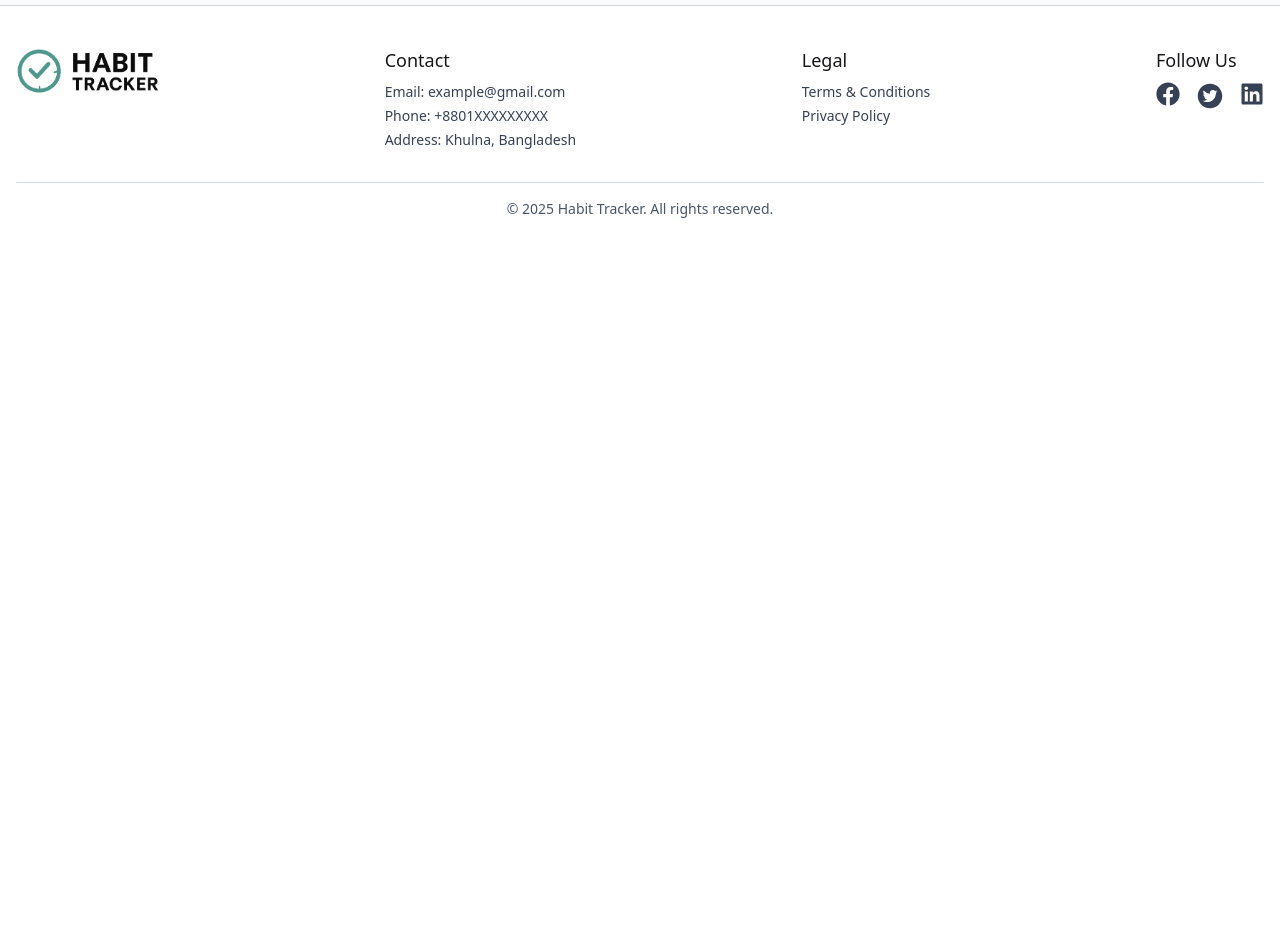
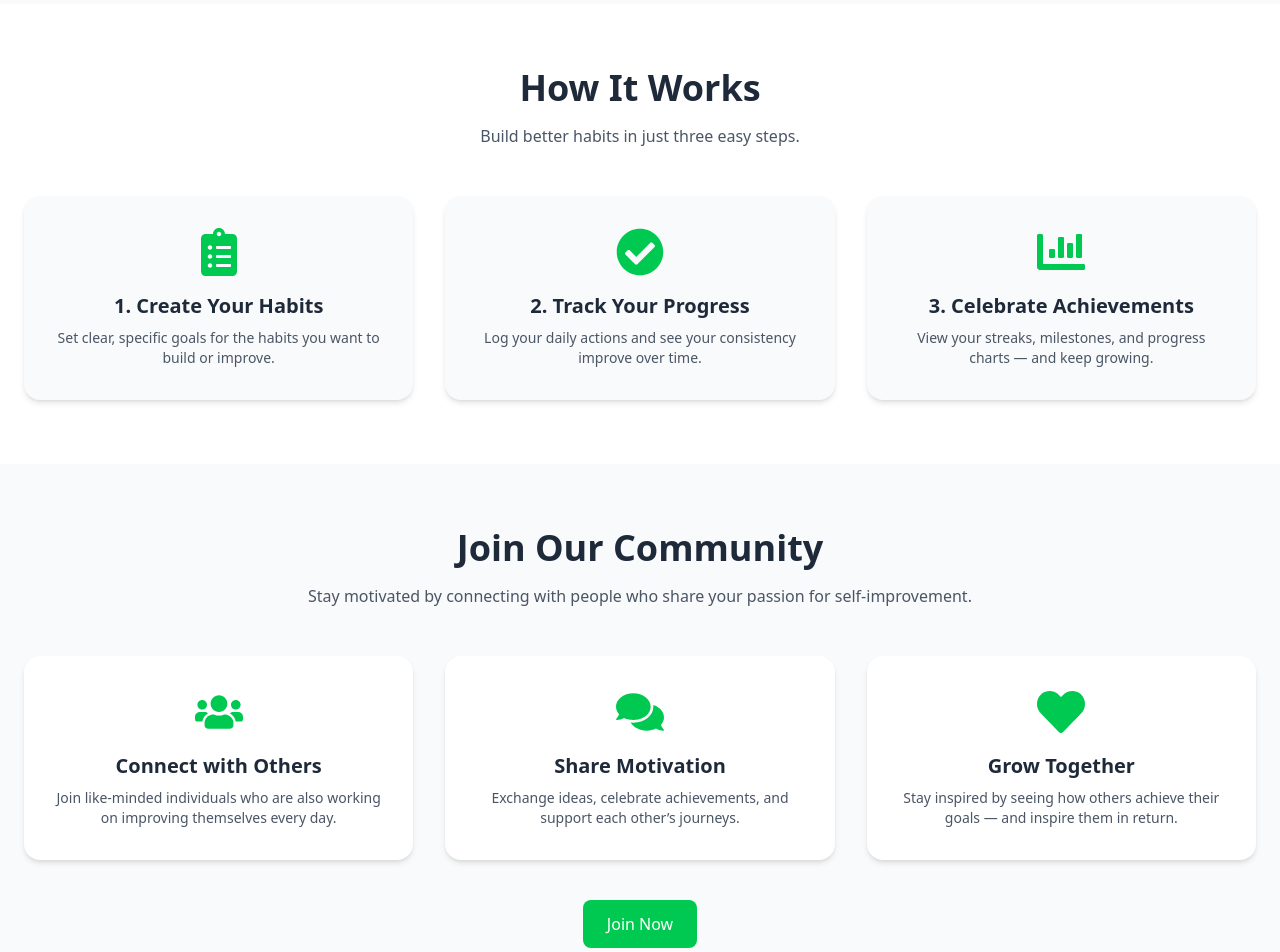
Before and after one commit to mdrobiulislam1479/habit-tracker-client, a React (Vite) app: page / in a window 1280 px wide. Shown: the part 1060-2012 px from the top of the page. Before the commit the page ends 1319 px from the top, so only its background shows below. Built offline with nearby package versions, Linux system fonts and the light colour scheme.

Commit message:
added HowItWorks and JoinCommunity section in home page

```diff
--- a/src/Components/Footer.jsx
+++ b/src/Components/Footer.jsx
@@ -7,8 +7,11 @@ export default function Footer() {
     <footer className="border-t border-gray-300 py-10">
       <div className="max-w-7xl mx-auto px-4">
         <div className="flex flex-col md:flex-row justify-between items-start gap-8">
-          <div className="flex items-center gap-3">
+          <div>
             <img src={Logo} alt="Logo" className="h-12 object-contain" />
+            <p className="text-sm text-gray-600 mt-3">
+              Build better habits, one day at a time.
+            </p>
           </div>
 
           <div>
@@ -24,14 +27,12 @@ export default function Footer() {
             <h3 className="text-lg font-medium mb-2">Legal</h3>
             <ul className="text-sm space-y-1 text-gray-700">
               <li>
-                <a href="#" className="hover:underline">
+                <a className="hover:underline cursor-pointer">
                   Terms & Conditions
                 </a>
               </li>
               <li>
-                <a href="#" className="hover:underline">
-                  Privacy Policy
-                </a>
+                <a className="hover:underline cursor-pointer">Privacy Policy</a>
               </li>
             </ul>
           </div>
@@ -39,13 +40,13 @@ export default function Footer() {
           <div>
             <h3 className="text-lg font-medium mb-2">Follow Us</h3>
             <div className="flex gap-4 text-gray-700  text-2xl">
-              <a href="#" className="hover:text-blue-600">
+              <a className="hover:text-green-500 cursor-pointer">
                 <FaFacebook />
               </a>
-              <a href="#" className="hover:text-blue-400  text-[28px]">
+              <a className="hover:text-green-500 cursor-pointer  text-[28px]">
                 <AiFillTwitterCircle />
               </a>
-              <a href="#" className="hover:text-blue-700">
+              <a className="hover:text-green-500 cursor-pointer">
                 <FaLinkedin />
               </a>
             </div>
--- a/src/Components/HomeComponents/BannerSlider.jsx
+++ b/src/Components/HomeComponents/BannerSlider.jsx
@@ -31,7 +31,7 @@ const BannerSlider = () => {
   ];
 
   return (
-    <div>
+    <div className="mt-16">
       <Swiper
         modules={[EffectFade, Pagination, Autoplay]}
         spaceBetween={30}
--- /dev/null
+++ b/src/Components/HomeComponents/HowItWorks .jsx
@@ -0,0 +1,56 @@
+import { FaClipboardList, FaCheckCircle, FaChartBar } from "react-icons/fa";
+
+const HowItWorks = () => {
+  const steps = [
+    {
+      icon: <FaClipboardList className="text-green-500 text-5xl mb-4" />,
+      title: "1. Create Your Habits",
+      description:
+        "Set clear, specific goals for the habits you want to build or improve.",
+    },
+    {
+      icon: <FaCheckCircle className="text-green-500 text-5xl mb-4" />,
+      title: "2. Track Your Progress",
+      description:
+        "Log your daily actions and see your consistency improve over time.",
+    },
+    {
+      icon: <FaChartBar className="text-green-500 text-5xl mb-4" />,
+      title: "3. Celebrate Achievements",
+      description:
+        "View your streaks, milestones, and progress charts — and keep growing.",
+    },
+  ];
+
+  return (
+    <section className="py-16 bg-white" id="how-it-works">
+      <div className="max-w-7xl mx-auto px-6 text-center">
+        <h2 className="text-3xl md:text-4xl font-bold text-gray-800 mb-4">
+          How It Works
+        </h2>
+        <p className="text-gray-600 mb-12 max-w-2xl mx-auto">
+          Build better habits in just three easy steps.
+        </p>
+
+        <div className="grid md:grid-cols-3 gap-8">
+          {steps.map((step, index) => (
+            <div
+              key={index}
+              className="bg-gray-50 p-8 rounded-2xl shadow-md hover:shadow-lg hover:-translate-y-1 transition-transform"
+            >
+              <div className="flex flex-col items-center">
+                {step.icon}
+                <h3 className="text-xl font-semibold text-gray-800 mb-2">
+                  {step.title}
+                </h3>
+                <p className="text-gray-600 text-sm">{step.description}</p>
+              </div>
+            </div>
+          ))}
+        </div>
+      </div>
+    </section>
+  );
+};
+
+export default HowItWorks;
--- /dev/null
+++ b/src/Components/HomeComponents/JoinCommunity.jsx
@@ -0,0 +1,61 @@
+import { FaUsers, FaComments, FaHeart } from "react-icons/fa";
+
+const JoinCommunity = () => {
+  const features = [
+    {
+      icon: <FaUsers className="text-green-500 text-5xl mb-4" />,
+      title: "Connect with Others",
+      description:
+        "Join like-minded individuals who are also working on improving themselves every day.",
+    },
+    {
+      icon: <FaComments className="text-green-500 text-5xl mb-4" />,
+      title: "Share Motivation",
+      description:
+        "Exchange ideas, celebrate achievements, and support each other’s journeys.",
+    },
+    {
+      icon: <FaHeart className="text-green-500 text-5xl mb-4" />,
+      title: "Grow Together",
+      description:
+        "Stay inspired by seeing how others achieve their goals — and inspire them in return.",
+    },
+  ];
+
+  return (
+    <section className="py-16 bg-gray-50" id="community">
+      <div className="max-w-7xl mx-auto px-6 text-center">
+        <h2 className="text-3xl md:text-4xl font-bold text-gray-800 mb-4">
+          Join Our Community
+        </h2>
+        <p className="text-gray-600 mb-12 max-w-2xl mx-auto">
+          Stay motivated by connecting with people who share your passion for
+          self-improvement.
+        </p>
+
+        <div className="grid md:grid-cols-3 gap-8">
+          {features.map((feature, index) => (
+            <div
+              key={index}
+              className="bg-white p-8 rounded-2xl shadow-md hover:shadow-lg hover:-translate-y-1 transition-transform"
+            >
+              <div className="flex flex-col items-center">
+                {feature.icon}
+                <h3 className="text-xl font-semibold text-gray-800 mb-2">
+                  {feature.title}
+                </h3>
+                <p className="text-gray-600 text-sm">{feature.description}</p>
+              </div>
+            </div>
+          ))}
+        </div>
+
+        <button className="mt-10 bg-green-500 hover:bg-green-600 text-white font-medium py-3 px-6 rounded-lg transition">
+          Join Now
+        </button>
+      </div>
+    </section>
+  );
+};
+
+export default JoinCommunity;
--- a/src/Components/Navbar.jsx
+++ b/src/Components/Navbar.jsx
@@ -5,7 +5,7 @@ export default function Header() {
   const [menuOpen, setMenuOpen] = useState(false);
 
   return (
-    <header className="bg-white shadow-sm border-b border-gray-200">
+    <header className="bg-white shadow-sm border-b border-gray-200 fixed w-full z-50">
       <div className="max-w-7xl mx-auto px-4 py-3 flex items-center justify-between">
         <div className="flex items-center gap-2">
           <img src={Logo} alt="Logo" className="h-10 object-contain" />
@@ -41,7 +41,7 @@ export default function Header() {
           </a>
           <a
             href="/signup"
-            className="px-4 py-2 text-sm font-medium text-white bg-blue-600 rounded-lg hover:bg-blue-700 transition"
+            className="px-4 py-2 text-sm font-medium text-white bg-green-500 rounded-lg hover:bg-green-600 transition"
           >
             Signup
           </a>
--- a/src/Pages/Home.jsx
+++ b/src/Pages/Home.jsx
@@ -1,4 +1,6 @@
 import BannerSlider from "../Components/HomeComponents/BannerSlider";
+import HowItWorks from "../Components/HomeComponents/HowItWorks ";
+import JoinCommunity from "../Components/HomeComponents/JoinCommunity";
 import WhyBuildHabits from "../Components/HomeComponents/WhyBuildHabits";
 
 const Home = () => {
@@ -6,6 +8,8 @@ const Home = () => {
     <div>
       <BannerSlider />
       <WhyBuildHabits />
+      <HowItWorks />
+      <JoinCommunity />
     </div>
   );
 };
```
